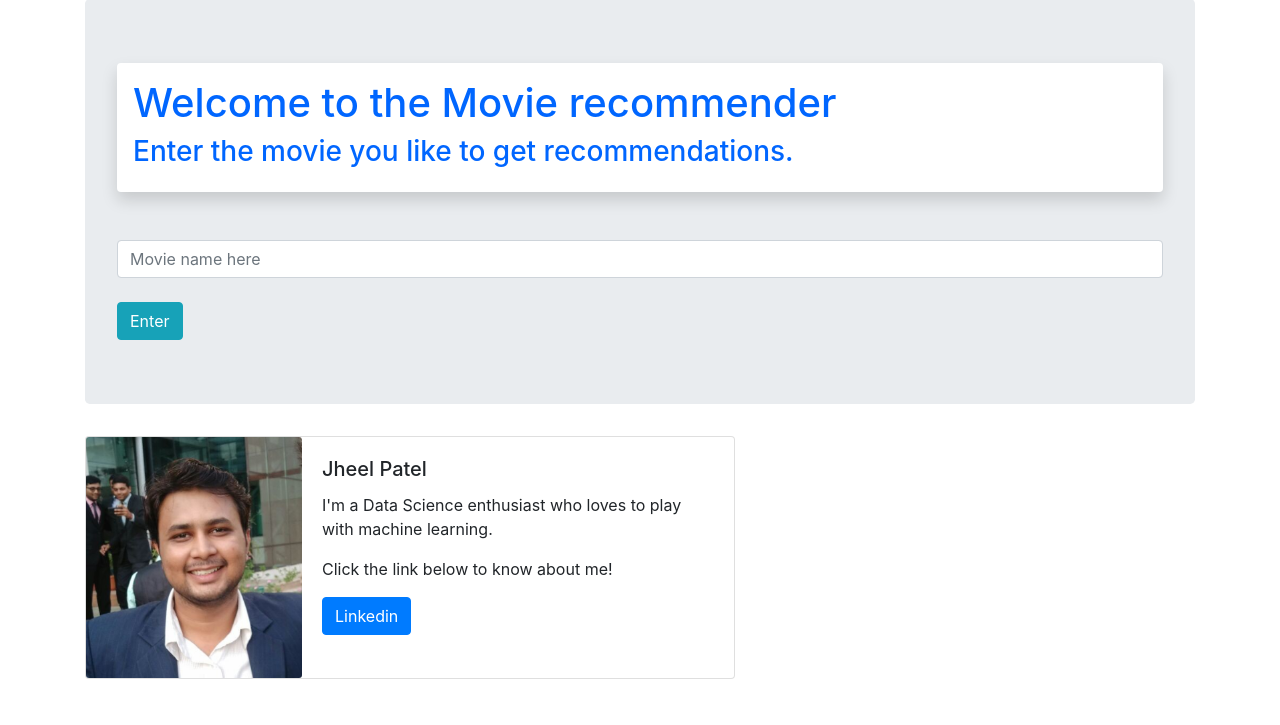
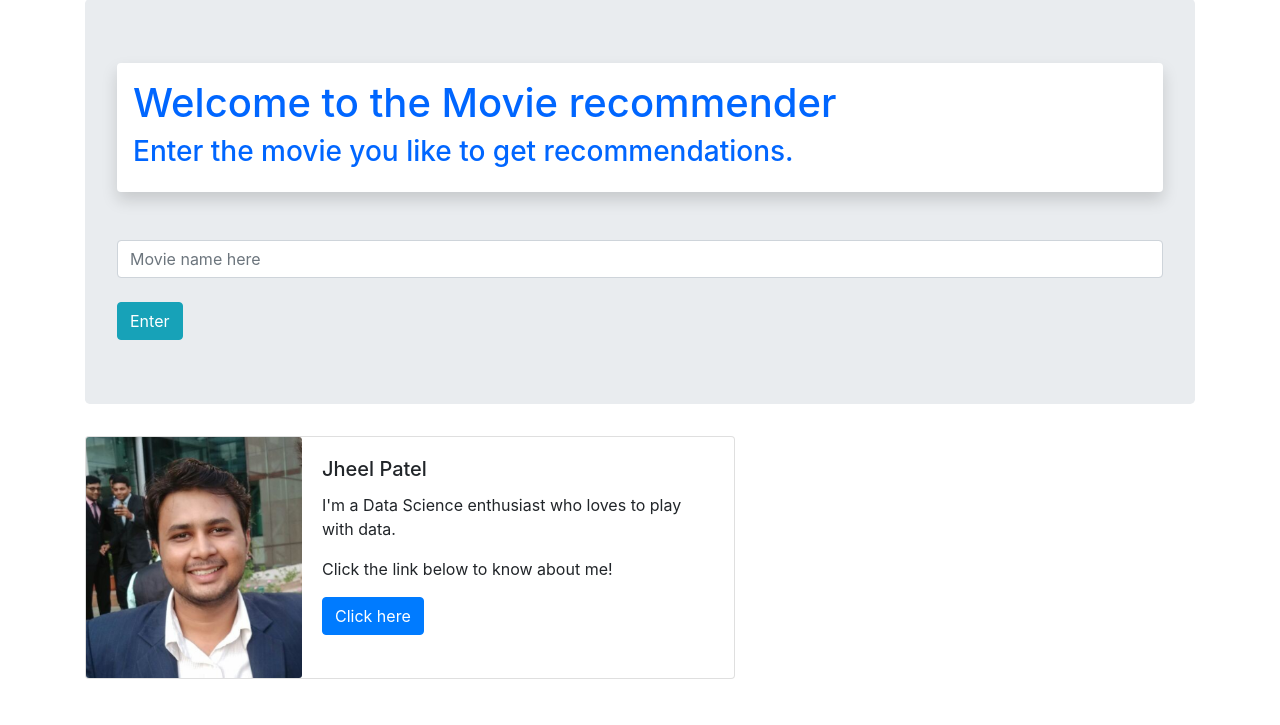
Before and after one commit to Jheel-patel/Movie-Recommendation-Engine, a Flask app: page / in a window 1280 px wide. Shown: the part 75-800 px from the top of the page. Run offline with Flask 2, Linux system fonts and the light colour scheme; some libraries are stand-ins or nearby versions.

Commit message:
Added movies

```diff
--- a/recommendation.py
+++ b/recommendation.py
@@ -7,7 +7,7 @@ def results(movie_name):
     movie_name = movie_name.lower()
     movie_data = pd.read_csv('Appdata/Movie_dataset.csv')
     movie_data = movie_data.drop(['Unnamed: 0','genres','overview','production_companies'],axis=1)
-    movie_data = movie_data.iloc[:100]
+    #movie_data = movie_data.iloc[:100]
 
     if movie_name not in movie_data['title'].unique():
         return 'Movie not in Database'
--- a/templates/base.html
+++ b/templates/base.html
@@ -28,9 +28,9 @@
         <div class="col-md-8">
           <div class="card-body">
             <h5 class="card-title">Jheel Patel</h5>
-            <p class="card-text">I'm a Data Science enthusiast who loves to play with machine learning.</p>
+            <p class="card-text">I'm a Data Science enthusiast who loves to play with data.</p>
             <p>Click the link below to know about me!</p>
-            <a href="https://www.linkedin.com/in/jheel/" class="btn btn-primary" target="_blank">Linkedin</a>
+            <a href="https://www.jheelpatel.com/" class="btn btn-primary" target="_blank">Click here</a>
           </div>
         </div>
       </div>
```
Also changed, not shown: 1 other file.
